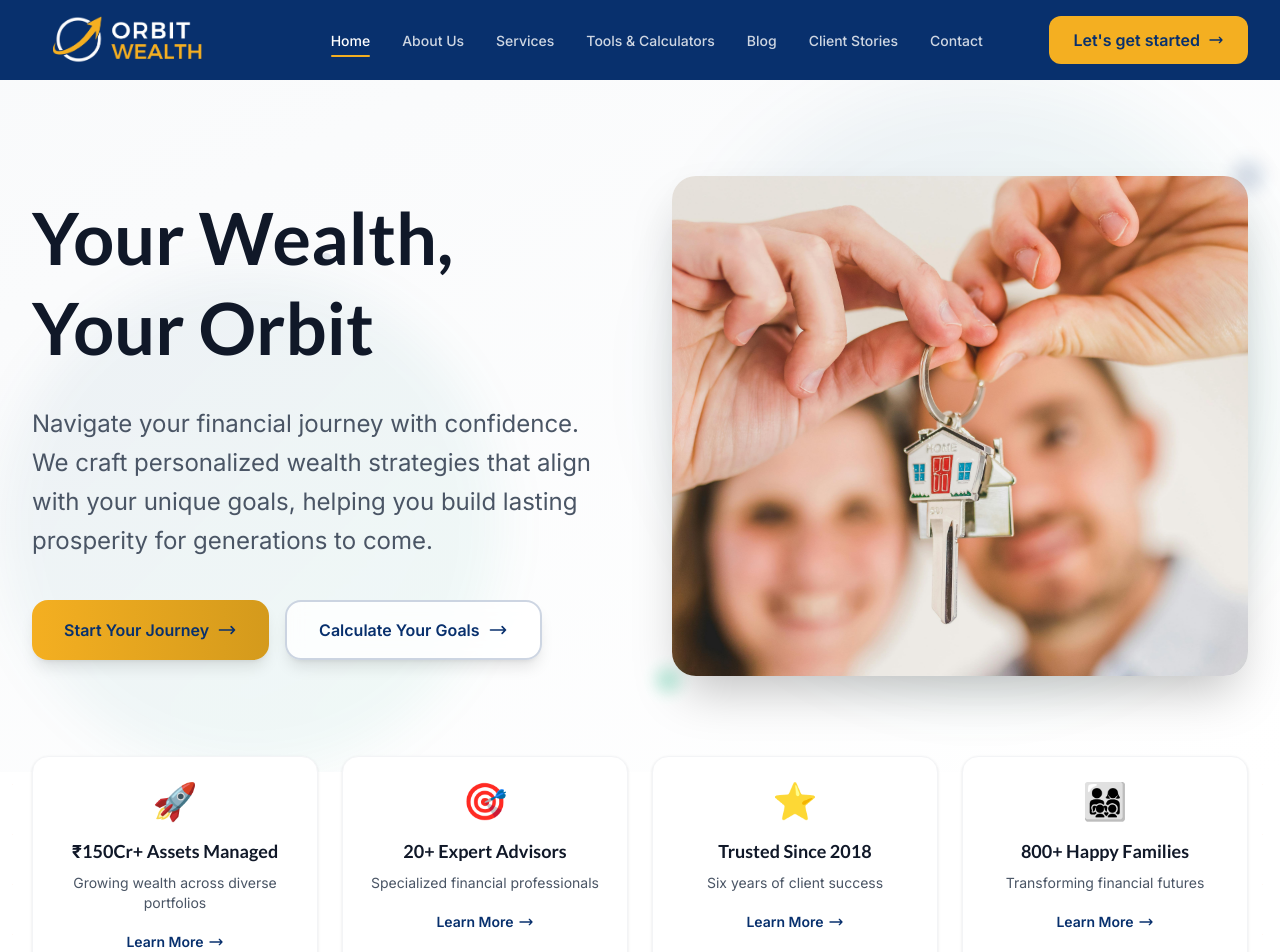
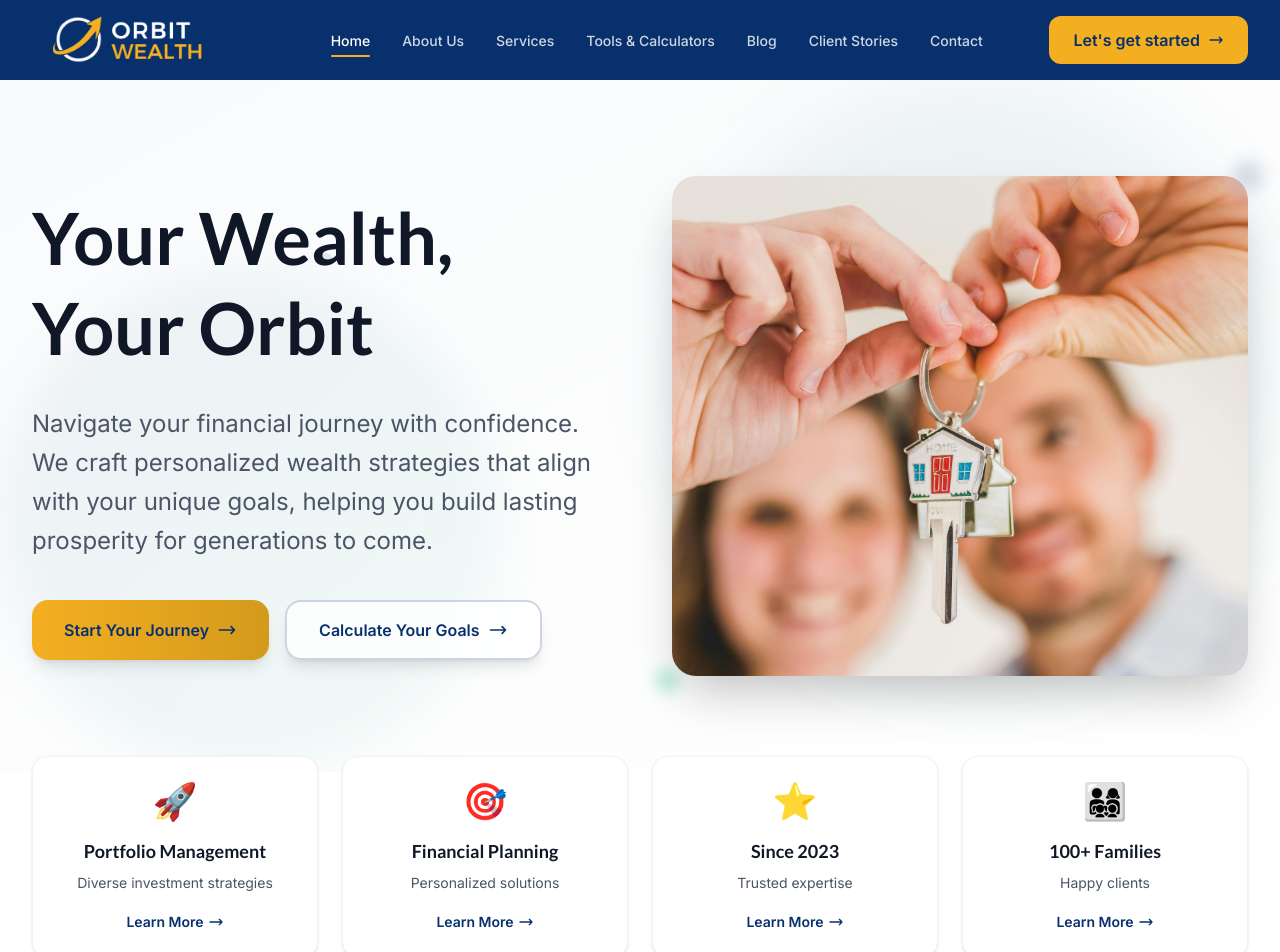
Before and after one commit to sameermathad/orbitwealth, a Next.js app: page / in a window 1280 px wide. Shown: the top 952 px of the page. Built offline with nearby package versions, Linux system fonts and the light colour scheme.

Commit message:
theme update1

```diff
--- a/src/app/page.tsx
+++ b/src/app/page.tsx
@@ -149,23 +149,23 @@ export default function Home() {
             {[
               {
                 icon: "🚀",
-                metric: "₹150Cr+ Assets Managed",
-                description: "Growing wealth across diverse portfolios"
+                metric: "Portfolio Management",
+                description: "Diverse investment strategies"
               },
               {
                 icon: "🎯",
-                metric: "20+ Expert Advisors",
-                description: "Specialized financial professionals"
+                metric: "Financial Planning",
+                description: "Personalized solutions"
               },
               {
                 icon: "⭐",
-                metric: "Trusted Since 2018",
-                description: "Six years of client success"
+                metric: "Since 2023",
+                description: "Trusted expertise"
               },
               {
                 icon: "👨‍👩‍👧‍👦",
-                metric: "800+ Happy Families",
-                description: "Transforming financial futures"
+                metric: "100+ Families",
+                description: "Happy clients"
               }
             ].map((stat, index) => (
               <motion.div
```
